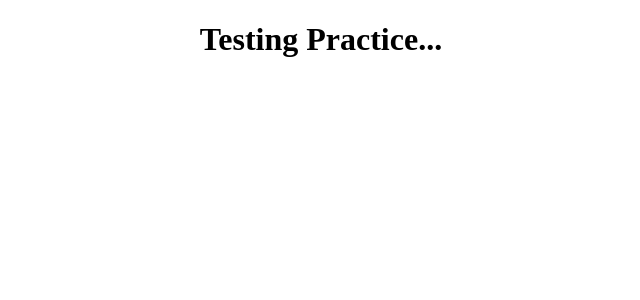
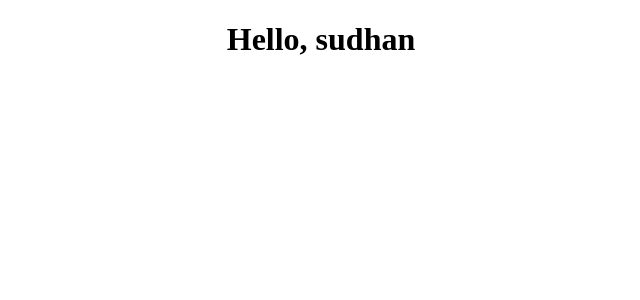
Before and after one commit to sudhansom/react-testing, a React (Create React App) app: page / in a window 1280 px wide. Shown: the top 300 px of the page, without its empty margins (319-959 px from the left). Built offline with nearby package versions, Linux system fonts and the light colour scheme.

Commit message:
created a component to display a name taken as a props

```diff
--- a/src/App.js
+++ b/src/App.js
@@ -1,9 +1,10 @@
 import "./App.css";
+import DisplayName from "./components/DisplayName";
 
 function App() {
   return (
     <div className="App">
-      <h1> Testing Practice...</h1>
+      <DisplayName userName="sudhan" />
     </div>
   );
 }
--- /dev/null
+++ b/src/components/DisplayName.js
@@ -0,0 +1,11 @@
+import React from "react";
+
+function DisplayName({ userName }) {
+  if (userName) {
+    return <h1>Hello, {userName}</h1>;
+  } else {
+    return <h3>Hey, who are you??</h3>;
+  }
+}
+
+export default DisplayName;
```
